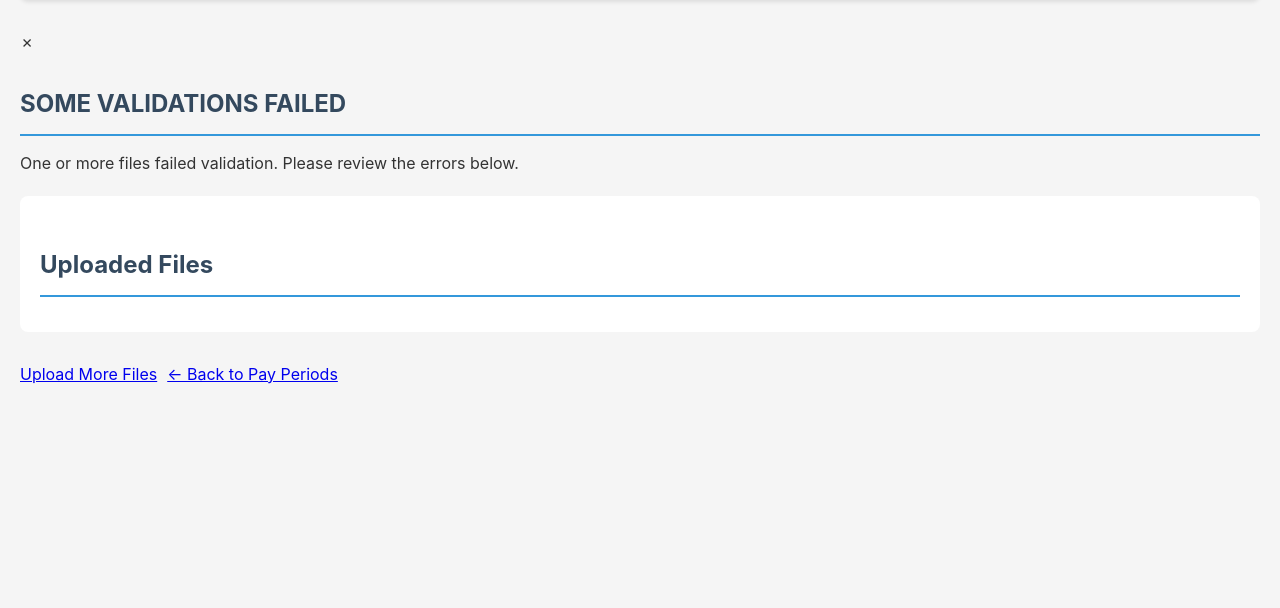
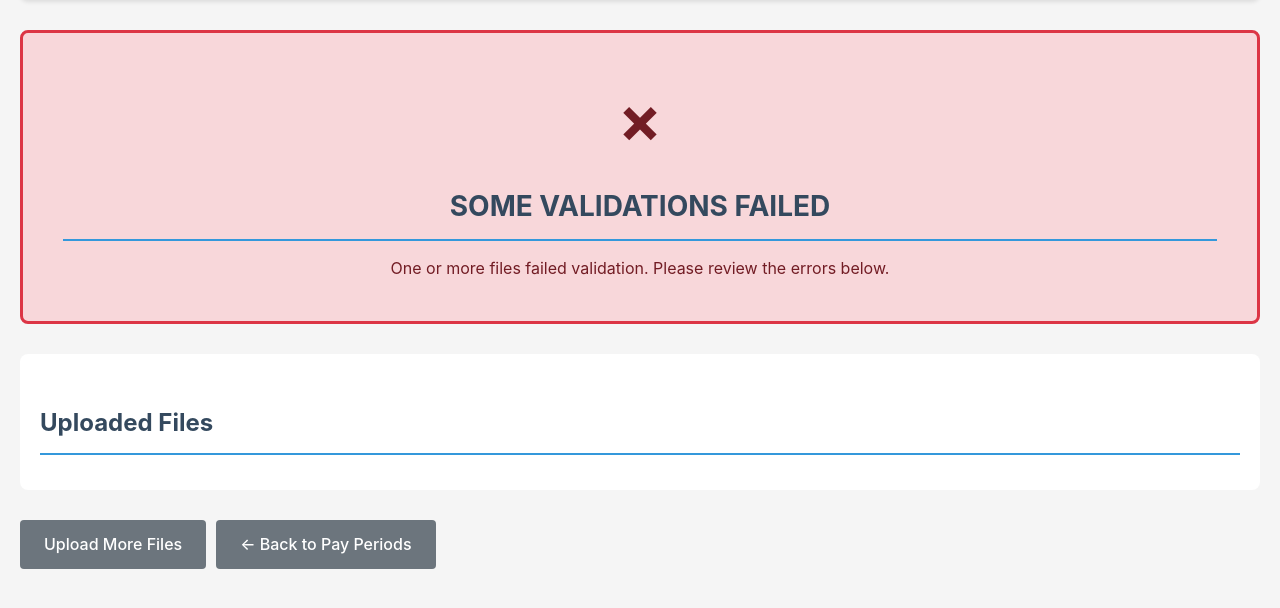
Before and after one commit to yyi921/labour_rec, a Django app: template reconciliation/templates/reconciliation/validation_summary.html in a window 1280 px wide. Shown: the part 167-775 px from the top of the page. Run offline with Django 4.2, Linux system fonts and the light colour scheme; the template is opened without the code that fills it, so the values that code supplies are empty.

Commit message:
Fix validation summary icon display issue
Add proper CSS styling to validation_summary.html to correctly display validation test icons and badges. Previously missing styles caused icons to appear incorrectly (cross under Pass, tick under Fail).

🤖 Generated with [Claude Code](https://claude.com/claude-code)

Co-Authored-By: Claude Sonnet 4.5 <noreply@anthropic.com>

```diff
--- a/reconciliation/templates/reconciliation/validation_summary.html
+++ b/reconciliation/templates/reconciliation/validation_summary.html
@@ -3,6 +3,202 @@
 {% block title %}Validation Summary - {{ pay_period.period_id }}{% endblock %}
 
 {% block content %}
+<style>
+.upload-info {
+    background-color: #f8f9fa;
+    border-left: 4px solid #3498db;
+    padding: 15px;
+    margin: 20px 0;
+}
+
+.upload-info p {
+    margin: 5px 0;
+}
+
+.validation-status {
+    text-align: center;
+    padding: 40px;
+    margin: 30px 0;
+    border-radius: 8px;
+    border: 3px solid;
+}
+
+.status-pass {
+    background-color: #d4edda;
+    border-color: #28a745;
+    color: #155724;
+}
+
+.status-fail {
+    background-color: #f8d7da;
+    border-color: #dc3545;
+    color: #721c24;
+}
+
+.status-icon {
+    font-size: 60px;
+    font-weight: bold;
+    margin-bottom: 10px;
+}
+
+.validation-status h2 {
+    margin: 15px 0;
+    font-size: 28px;
+}
+
+.validation-tests {
+    margin: 30px 0;
+}
+
+.test-card {
+    background-color: white;
+    border: 2px solid;
+    border-radius: 8px;
+    padding: 20px;
+    margin: 15px 0;
+}
+
+.test-pass {
+    border-color: #28a745;
+}
+
+.test-fail {
+    border-color: #dc3545;
+}
+
+.test-header {
+    display: flex;
+    align-items: flex-start;
+    gap: 15px;
+}
+
+.test-status-icon {
+    font-size: 32px;
+    font-weight: bold;
+    min-width: 40px;
+}
+
+.test-pass .test-status-icon {
+    color: #28a745;
+}
+
+.test-fail .test-status-icon {
+    color: #dc3545;
+}
+
+.test-info {
+    flex: 1;
+}
+
+.test-info h3 {
+    margin: 0 0 5px 0;
+    font-size: 20px;
+}
+
+.test-description {
+    color: #6c757d;
+    margin: 0;
+    font-size: 14px;
+}
+
+.test-badge {
+    min-width: 80px;
+    text-align: right;
+}
+
+.badge {
+    display: inline-block;
+    padding: 6px 12px;
+    border-radius: 4px;
+    font-weight: 600;
+    font-size: 14px;
+}
+
+.badge-success {
+    background-color: #28a745;
+    color: white;
+}
+
+.badge-error {
+    background-color: #dc3545;
+    color: white;
+}
+
+.test-errors {
+    margin-top: 20px;
+    padding-top: 20px;
+    border-top: 1px solid #dee2e6;
+}
+
+.test-errors h4 {
+    color: #721c24;
+    margin-bottom: 15px;
+}
+
+.error-detail {
+    background-color: #f8f9fa;
+    border-left: 4px solid #dc3545;
+    padding: 15px;
+    margin: 15px 0;
+}
+
+.error-message {
+    font-weight: 600;
+    color: #721c24;
+    margin-bottom: 10px;
+}
+
+.error-list {
+    background-color: white;
+    border: 1px solid #dee2e6;
+    border-radius: 4px;
+    padding: 10px 10px 10px 30px;
+    margin: 10px 0;
+    max-height: 200px;
+    overflow-y: auto;
+}
+
+.error-list li {
+    margin: 5px 0;
+    font-family: monospace;
+}
+
+.error-note {
+    font-size: 13px;
+    color: #6c757d;
+    font-style: italic;
+    margin-top: 5px;
+}
+
+.button {
+    padding: 12px 24px;
+    border: none;
+    border-radius: 4px;
+    cursor: pointer;
+    font-size: 16px;
+    font-weight: 500;
+    text-decoration: none;
+    display: inline-block;
+    transition: all 0.3s ease;
+    background-color: #3498db;
+    color: white;
+}
+
+.button:hover {
+    background-color: #2980b9;
+    transform: translateY(-2px);
+    box-shadow: 0 4px 8px rgba(0,0,0,0.2);
+}
+
+.button-secondary {
+    background-color: #6c757d;
+    color: white;
+}
+
+.button-secondary:hover {
+    background-color: #5a6268;
+}
+</style>
 <header>
     <div class="breadcrumb">
         <a href="{% url 'reconciliation:pay_period_list' %}">Pay Periods</a> /
```
